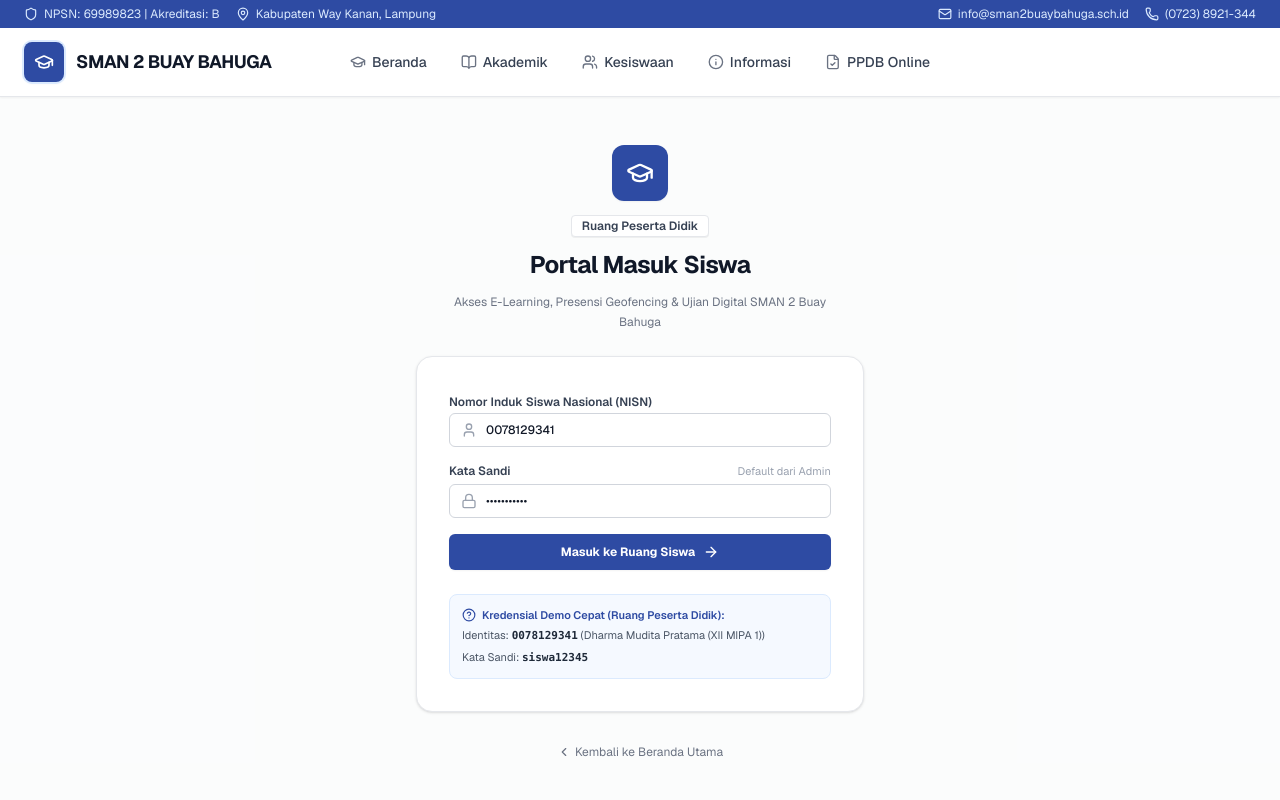
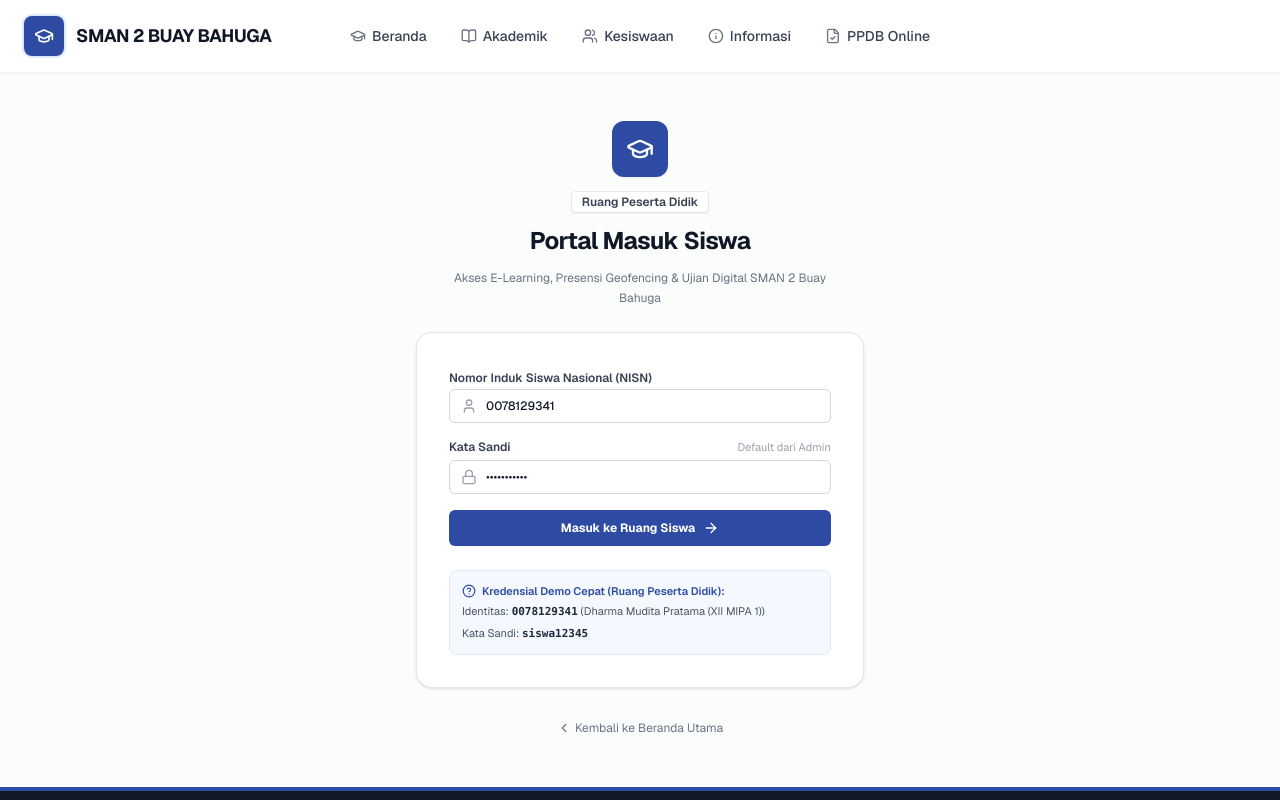
Before and after one commit to dharmamudita/smanegeri2buaybahuga, a Next.js app: page /login in a window 1280 px wide. Shown: the top 800 px of the page. Built offline with nearby package versions, Linux system fonts and the light colour scheme.

Commit message:
ui: hapus top banner garis biru/lokasi di atas navbar agar tampilan lebih bersih dan profesional

```diff
--- a/src/components/common/InstitutionalHeader.tsx
+++ b/src/components/common/InstitutionalHeader.tsx
@@ -11,12 +11,7 @@
   FileCheck,
   Menu,
   X,
-  Phone,
-  Mail,
-  MapPin,
-  Shield,
 } from "lucide-react";
-import { SCHOOL_INFO } from "@/lib/constants";
 
 export default function InstitutionalHeader() {
   const pathname = usePathname();
@@ -31,37 +26,11 @@
   ];
 
   return (
-    <header className="sticky top-0 z-50 w-full bg-white shadow-xs border-b border-gray-200">
-      {/* Top Banner Pemerintah / Identitas Resmi */}
-      <div className="bg-[#2E4BA3] text-white text-xs py-1.5 px-4 sm:px-6">
-        <div className="max-w-7xl mx-auto flex flex-col sm:flex-row justify-between items-center gap-2">
-          <div className="flex items-center gap-4 text-blue-100">
-            <span className="flex items-center gap-1.5">
-              <Shield className="w-3.5 h-3.5" />
-              NPSN: {SCHOOL_INFO.npsn} | Akreditasi: {SCHOOL_INFO.akreditasi}
-            </span>
-            <span className="hidden md:flex items-center gap-1.5">
-              <MapPin className="w-3.5 h-3.5" />
-              {SCHOOL_INFO.kabupaten}, {SCHOOL_INFO.provinsi}
-            </span>
-          </div>
-          <div className="flex items-center gap-4 text-blue-100">
-            <span className="flex items-center gap-1.5">
-              <Mail className="w-3.5 h-3.5" />
-              {SCHOOL_INFO.email}
-            </span>
-            <span className="hidden sm:flex items-center gap-1.5">
-              <Phone className="w-3.5 h-3.5" />
-              {SCHOOL_INFO.telepon}
-            </span>
-          </div>
-        </div>
-      </div>
-
+    <header className="sticky top-0 z-50 w-full bg-white/95 backdrop-blur-md shadow-xs border-b border-gray-100">
       {/* Main Navbar */}
-      <div className="relative max-w-7xl mx-auto px-4 sm:px-6 py-3.5">
+      <div className="relative max-w-7xl mx-auto px-4 sm:px-6 py-4">
         <div className="flex items-center justify-between">
-          {/* Logo & Nama Sekolah Saja (Tanpa teks tambahan) */}
+          {/* Logo & Nama Sekolah */}
           <Link href="/" className="flex items-center gap-3 group shrink-0">
             <div className="w-10 h-10 rounded-lg bg-[#2E4BA3] flex items-center justify-center text-white shadow-sm ring-2 ring-blue-100 group-hover:bg-[#233b82] transition-colors">
               <GraduationCap className="w-5 h-5" />
```
